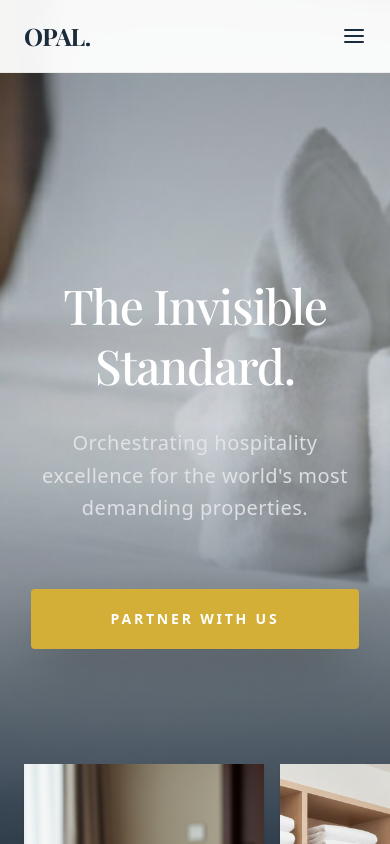
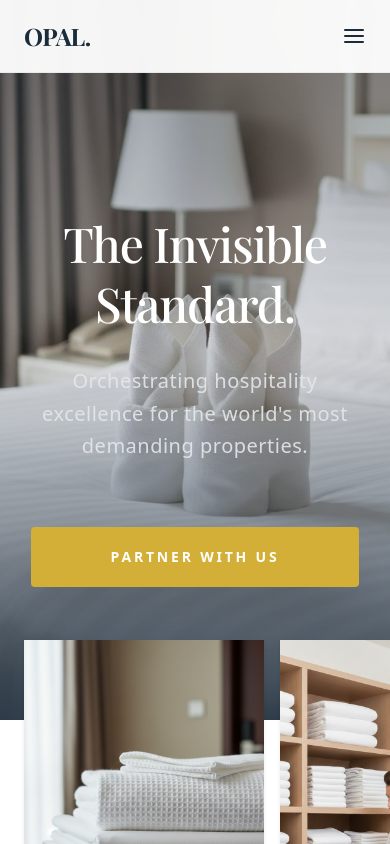
Before and after one commit to M-Shadab/olin-website, a Next.js app: page / in a window 390 px wide. Shown: the top 844 px of the page. Built offline with nearby package versions, Linux system fonts and the light colour scheme; a web font is replaced by a local one.

Commit message:
hero-img-mobile updated

```diff
--- a/app/page.tsx
+++ b/app/page.tsx
@@ -12,11 +12,13 @@ export default function Home() {
       <Header />
 
       {/* Hero Section */}
-      <section className="relative w-full h-screen min-h-[800px] flex items-center justify-center overflow-hidden">
+      <section className="relative w-full h-[720px] md:h-screen md:min-h-[800px] flex items-center justify-center overflow-hidden">
         {/* Background - Simulating "Crisp white linen fold" with a high-quality abstract placeholder or color */}
         <div className="absolute inset-0 z-0 bg-navy">
              {/* Gradient Overlay for Depth */}
             <div className="absolute inset-0 bg-gradient-to-b from-navy/30 via-transparent to-navy/80 z-10 pointer-events-none" />
+            {/* <div className="absolute inset-0 bg-gradient-to-b from-navy/30 via-transparent to-navy/90 z-10 pointer-events-none" /> */}
+            {/* <div className="absolute inset-0 bg-gradient-to-t from-black/40 via-black/20 to-transparent" /> */}
              {/* Hero Image */}
             {/* <Image
               src="/imgs/hero.png"
@@ -36,7 +38,8 @@ export default function Home() {
 
             {/* Mobile Hero image */}
             <Image
-              src="/imgs/hero-mobile.jpg"
+              // src="/imgs/hero-mobile.jpg"
+              src="/imgs/new-hero-mobile.jpg"
               alt="Background mobile"
               fill
               className="object-cover opacity-90 block md:hidden"
@@ -45,6 +48,7 @@ export default function Home() {
         </div>
 
         <div className="relative z-20 w-full max-w-5xl px-6 md:px-12 text-center pt-20">
+           {/* <div className="absolute inset-0 bg-gradient-to-b from-navy/30 via-transparent to-navy/90 z-10 pointer-events-none" /> */}
             <h1 className="text-5xl md:text-7xl lg:text-8xl font-playfair font-medium text-white mb-8 tracking-tight leading-tight">
               The Invisible Standard.
             </h1>
```
Also changed, not shown: public/imgs/new-hero-mobile.jpg (added).
